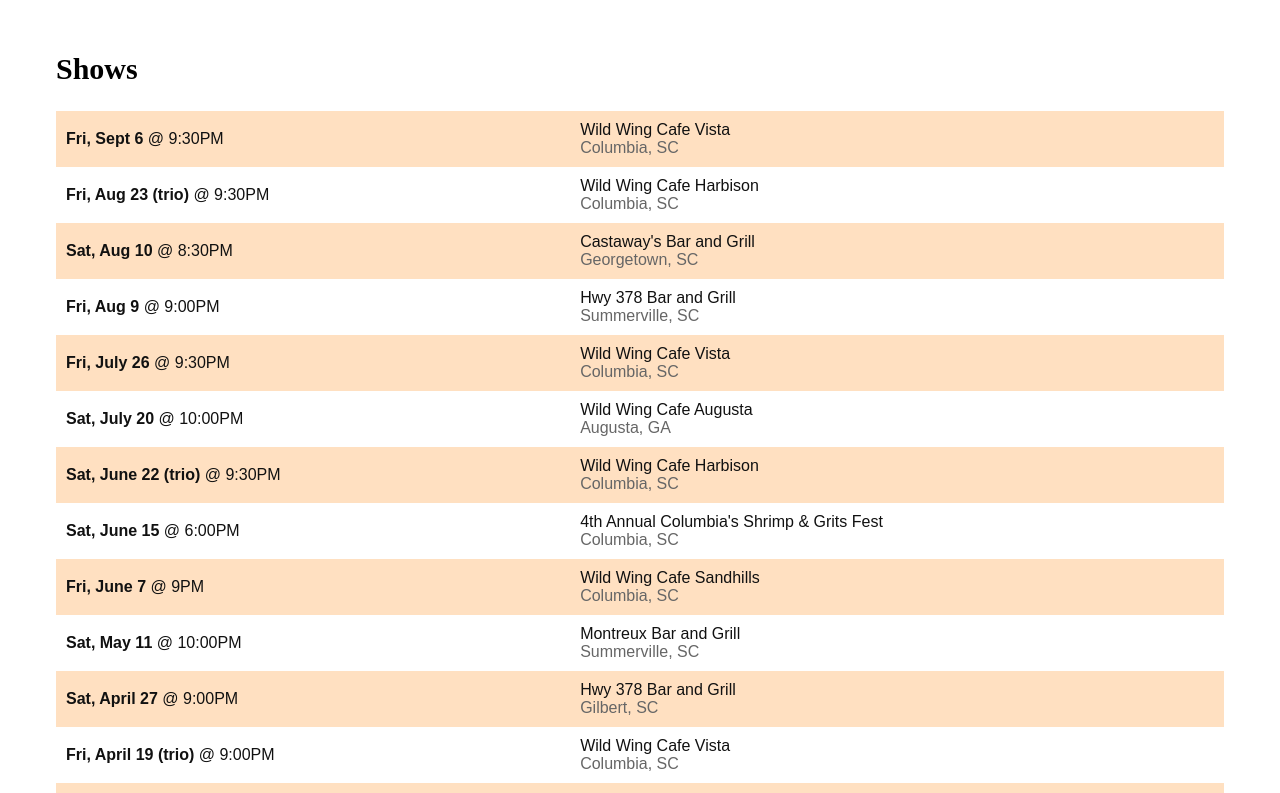
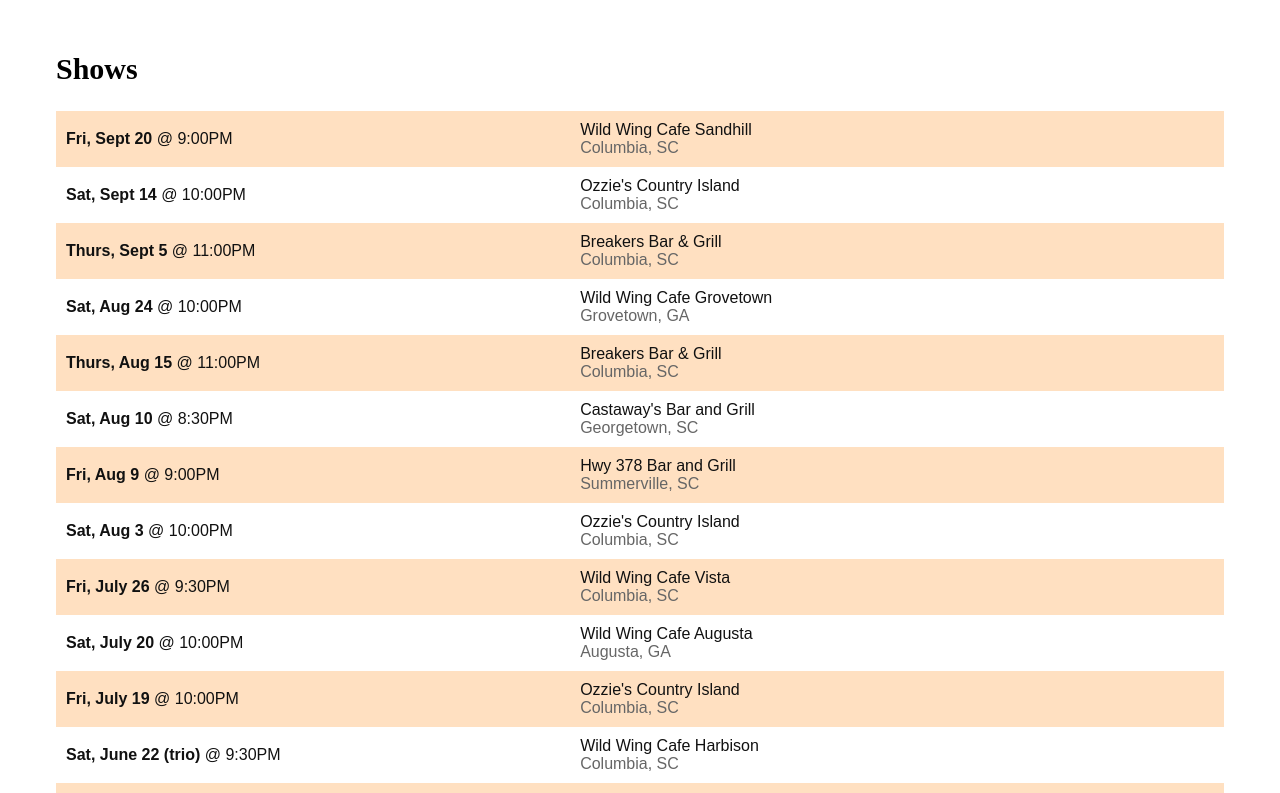
Before and after one commit to rebekahpadula/under-the-sun, a React (Create React App) app: page / in a window 1280 px wide. Shown: the part 1540-2333 px from the top of the page. Built offline with nearby package versions, Linux system fonts and the light colour scheme; a web font is replaced by a local one.

Commit message:
updates shows

```diff
--- a/src/components/Shows.js
+++ b/src/components/Shows.js
@@ -128,25 +128,61 @@
                 <ShowsTableBody>
                     <ShowsRow>
                         <ShowsData>
-                            <ShowsLink href="https://www.facebook.com/events/2022393014736980/">
-                            <ShowsDate><strong>Fri, Sept 6</strong> @ 9:30PM</ShowsDate>
+                            <ShowsLink href="https://www.facebook.com/events/462022807908602/">
+                            <ShowsDate><strong>Fri, Sept 20</strong> @ 9:00PM</ShowsDate>
                             </ShowsLink>
                         </ShowsData>
                         <ShowsData>
-                            <ShowsLink href="https://www.facebook.com/events/2022393014736980/">
-                            <ShowsEvent>Wild Wing Cafe Vista</ShowsEvent><ShowsLocation>Columbia, SC</ShowsLocation>
+                            <ShowsLink href="https://www.facebook.com/events/462022807908602/">
+                            <ShowsEvent>Wild Wing Cafe Sandhill</ShowsEvent><ShowsLocation>Columbia, SC</ShowsLocation>
                             </ShowsLink>
                         </ShowsData>
                     </ShowsRow>
                     <ShowsRow>
                         <ShowsData>
-                            <ShowsLink href="https://www.facebook.com/events/2941928919180846/">
-                            <ShowsDate><strong>Fri, Aug 23 (trio)</strong> @ 9:30PM</ShowsDate>
+                            <ShowsLink href="https://www.facebook.com/events/494791927950920/">
+                            <ShowsDate><strong>Sat, Sept 14</strong> @ 10:00PM</ShowsDate>
                             </ShowsLink>
                         </ShowsData>
                         <ShowsData>
-                            <ShowsLink href="https://www.facebook.com/events/2941928919180846/">
-                            <ShowsEvent>Wild Wing Cafe Harbison</ShowsEvent><ShowsLocation>Columbia, SC</ShowsLocation>
+                            <ShowsLink href="https://www.facebook.com/events/494791927950920/">
+                            <ShowsEvent>Ozzie's Country Island</ShowsEvent><ShowsLocation>Columbia, SC</ShowsLocation>
+                            </ShowsLink>
+                        </ShowsData>
+                    </ShowsRow>
+                    <ShowsRow>
+                        <ShowsData>
+                            <ShowsLink href="https://www.facebook.com/events/432159834051968/">
+                            <ShowsDate><strong>Thurs, Sept 5</strong> @ 11:00PM</ShowsDate>
+                            </ShowsLink>
+                        </ShowsData>
+                        <ShowsData>
+                            <ShowsLink href="https://www.facebook.com/events/432159834051968/">
+                            <ShowsEvent>Breakers Bar & Grill</ShowsEvent><ShowsLocation>Columbia, SC</ShowsLocation>
+                            </ShowsLink>
+                        </ShowsData>
+                    </ShowsRow>
+                    <ShowsRow>
+                        <ShowsData>
+                            <ShowsLink href="https://www.facebook.com/events/2368730900066382/">
+                            <ShowsDate><strong>Sat, Aug 24</strong> @ 10:00PM</ShowsDate>
+                            </ShowsLink>
+                        </ShowsData>
+                        <ShowsData>
+                            <ShowsLink href="https://www.facebook.com/events/2368730900066382/">
+                            <ShowsEvent>Wild Wing Cafe Grovetown</ShowsEvent><ShowsLocation>Grovetown, GA</ShowsLocation>
+                            </ShowsLink>
+                        </ShowsData>
+                    </ShowsRow>
+                    <ShowsRow>
+                        <ShowsData>
+                            <ShowsLink href="https://www.facebook.com/events/917899771880791/">
+                            <ShowsDate><strong>Thurs, Aug 15</strong> @ 11:00PM</ShowsDate>
+                            </ShowsLink>
+                        </ShowsData>
+                        <ShowsData>
+                            <ShowsLink href="https://www.facebook.com/events/917899771880791/">
+                            <ShowsEvent>Breakers Bar & Grill</ShowsEvent><ShowsLocation>Columbia, SC</ShowsLocation>
                             </ShowsLink>
                         </ShowsData>
                     </ShowsRow>
@@ -176,6 +212,18 @@
                     </ShowsRow>
                     <ShowsRow>
                         <ShowsData>
+                            <ShowsLink href="https://www.facebook.com/events/2917616974931705/">
+                            <ShowsDate><strong>Sat, Aug 3</strong> @ 10:00PM</ShowsDate>
+                            </ShowsLink>
+                        </ShowsData>
+                        <ShowsData>
+                            <ShowsLink href="https://www.facebook.com/events/2917616974931705/">
+                            <ShowsEvent>Ozzie's Country Island</ShowsEvent><ShowsLocation>Columbia, SC</ShowsLocation>
+                            </ShowsLink>
+                        </ShowsData>
+                    </ShowsRow>
+                    <ShowsRow>
+                        <ShowsData>
                             <ShowsLink href="https://www.facebook.com/events/2306686502903433/">
                             <ShowsDate><strong>Fri, July 26</strong> @ 9:30PM</ShowsDate>
                             </ShowsLink>
@@ -198,6 +246,23 @@
                             </ShowsLink>
                         </ShowsData>
                     </ShowsRow>
+
+
+                    <ShowsRow>
+                        <ShowsData>
+                            <ShowsLink href="https://www.facebook.com/events/2339742642954473/">
+                            <ShowsDate><strong>Fri, July 19</strong> @ 10:00PM</ShowsDate>
+                            </ShowsLink>
+                        </ShowsData>
+                        <ShowsData>
+                            <ShowsLink href="https://www.facebook.com/events/2339742642954473/">
+                            <ShowsEvent>Ozzie's Country Island</ShowsEvent><ShowsLocation>Columbia, SC</ShowsLocation>
+                            </ShowsLink>
+                        </ShowsData>
+                    </ShowsRow>
+
+
+
                     <ShowsRow>
                         <ShowsData>
                             <ShowsLink href="https://www.facebook.com/events/2325842350984691/">
```
